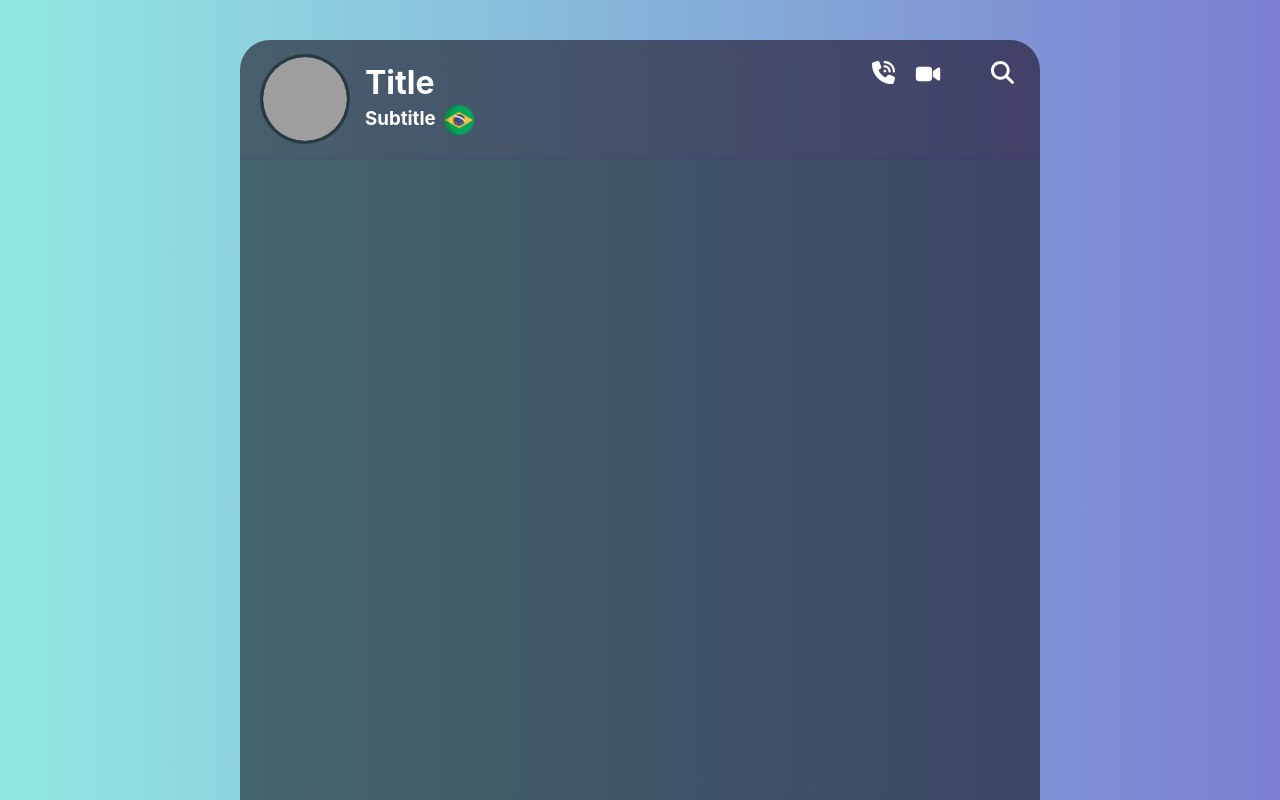
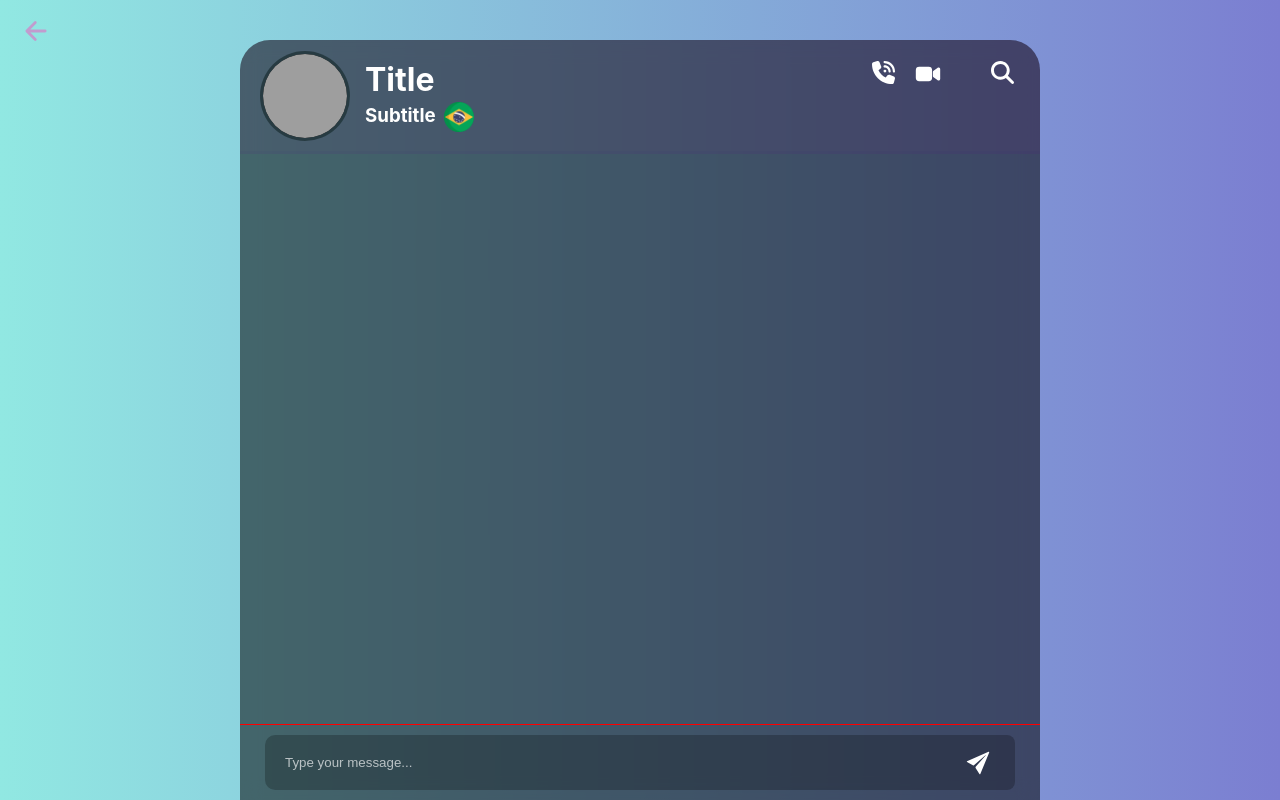
Before and after one commit to Matheusmeed/real-time-chat, a React (Create React App) app: page /public/1 in a window 1280 px wide. Built offline with nearby package versions, Linux system fonts and the light colour scheme; no server answers; sample sign-in values are in the browser's storage; grey boxes are pictures that could not be loaded.

Commit message:
feat: send message input

```diff
--- a/src/pages/Room/index.tsx
+++ b/src/pages/Room/index.tsx
@@ -1,6 +1,7 @@
 import { rooms } from '../../shared/util/rooms';
 import { FaPhoneVolume, FaMagnifyingGlass } from 'react-icons/fa6';
 import { IoVideocam } from 'react-icons/io5';
+import { IoIosSend } from 'react-icons/io';
 
 import {
   ChatHeader,
@@ -11,11 +12,17 @@ import {
   LeftSide,
   Wrapper,
   RightSide,
+  ChatBody,
+  ChatBottom,
+  SendMessageButton,
+  TextInput,
 } from './styles';
+import GoBackButton from '../../shared/components/GoBackButton';
 
 const Room = () => {
   return (
     <Wrapper>
+      <GoBackButton returnTo='public' />
       <ChatWrapper>
         <ChatHeader>
           <LeftSide>
@@ -42,6 +49,13 @@ const Room = () => {
             </button>
           </RightSide>
         </ChatHeader>
+        <ChatBody></ChatBody>
+        <ChatBottom>
+          <TextInput type='text' placeholder='Type your message...' />
+          <SendMessageButton>
+            <IoIosSend size={30} color='#FFFFFF' />
+          </SendMessageButton>
+        </ChatBottom>
       </ChatWrapper>
     </Wrapper>
   );
--- a/src/pages/Room/styles.ts
+++ b/src/pages/Room/styles.ts
@@ -19,7 +19,7 @@ export const ChatWrapper = styled.div`
 
 export const ChatHeader = styled.div`
   position: relative;
-  height: 120px;
+  height: 15%;
   width: 100%;
   background-color: #80008012;
   border-bottom: 3px solid #17008008;
@@ -89,3 +89,48 @@ export const RightSide = styled.div`
     }
   }
 `;
+
+export const ChatBody = styled.div`
+  width: 100%;
+  height: 75%;
+`;
+
+export const ChatBottom = styled.div`
+  border-top: 1px solid red;
+  width: 100%;
+  height: 10%;
+  display: flex;
+  padding: 10px 25px;
+`;
+
+export const TextInput = styled.input`
+  width: 90%;
+  background-color: #0000003d;
+  border-radius: 10px 0 0 10px;
+  border: none;
+  padding: 0 20px;
+  color: white;
+  outline: none;
+
+  &::placeholder {
+    color: #ffffffa8;
+  }
+`;
+
+export const SendMessageButton = styled.button`
+  width: 10%;
+  cursor: pointer;
+  background-color: #0000003d;
+  border: none;
+  border-radius: 0 8px 8px 0;
+  display: flex;
+  justify-content: center;
+  align-items: center;
+
+  &:hover {
+    * {
+      color: #c0ffca;
+      transition: 0.3s;
+    }
+  }
+`;
```
